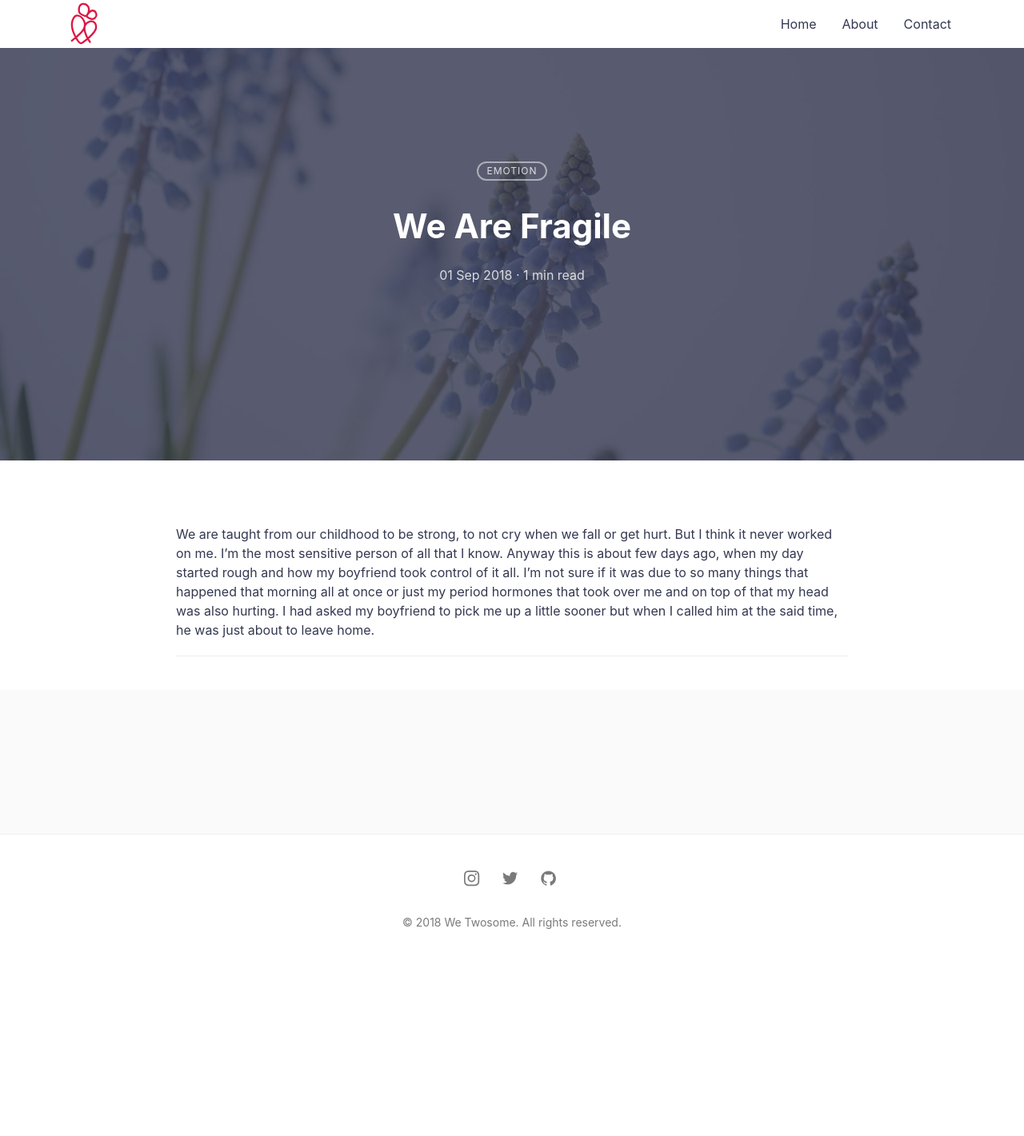
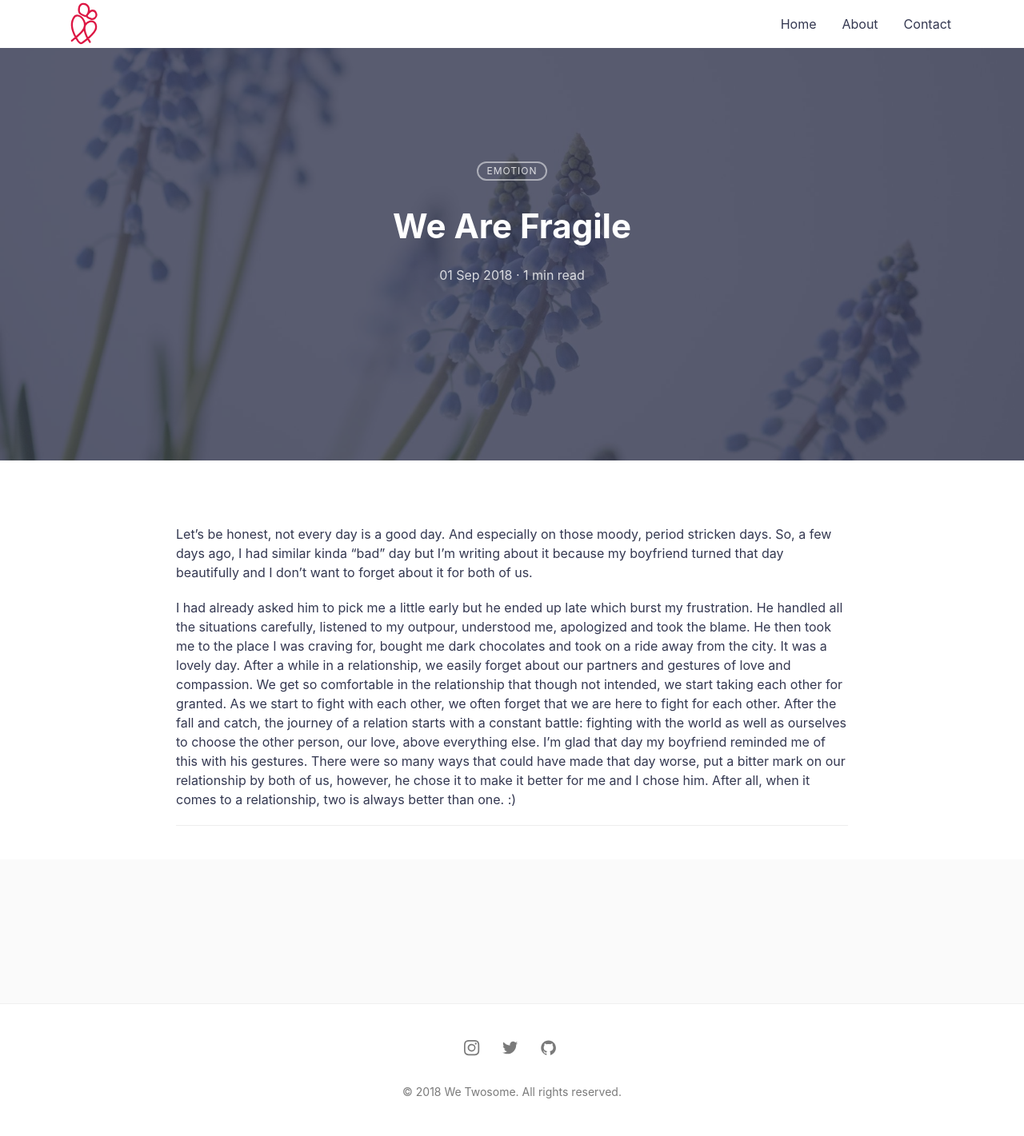
Before and after one commit to we-twosome/we-twosome.github.io, a Jekyll site: the page built from _posts/2018-09-01-we-are-fragile.md, in a window 1280 px wide. Shown: the whole page at 80% size. Built offline with Jekyll 4.4.1, drawn with Linux system fonts in a browser that asks for light colours; comment, search, counter and statistics services are not loaded; before the commit the page ends 1209 px from its top, so only the background shows below that.

Commit message:
Update 2018-09-01-we-are-fragile.md

```diff
--- a/_posts/2018-09-01-we-are-fragile.md
+++ b/_posts/2018-09-01-we-are-fragile.md
@@ -4,4 +4,6 @@ title: "We Are Fragile"
 featured-img: fragile
 categories: Emotion
 ---
-We are taught from our childhood to be strong, to not cry when we fall or get hurt. But I think it never worked on me. I'm the most sensitive person of all that I know. Anyway this is about few days ago, when my day started rough and how my boyfriend took control of it all. I'm not sure if it was due to so many things that happened that morning all at once or just my period hormones that took over me and on top of that my head was also hurting. I had asked my boyfriend to pick me up a little sooner but when I called him at the said time, he was just about to leave home.
+Let's be honest, not every day is a good day. And especially on those moody, period stricken days. So, a few days ago, I had similar kinda "bad" day but I'm writing about it because my boyfriend turned that day beautifully and I don't want to forget about it for both of us.
+
+I had already asked him to pick me a little early but he ended up late which burst my frustration. He handled all the situations carefully, listened to my outpour, understood me, apologized and took the blame. He then took me to the place I was craving for, bought me dark chocolates and took on a ride away from the city. It was a lovely day. After a while in a relationship, we easily forget about our partners and gestures of love and compassion. We get so comfortable in the relationship that though not intended, we start taking each other for granted. As we start to fight with each other, we often forget that we are here to fight for each other. After the fall and catch, the journey of a relation starts with a constant battle: fighting with the world as well as ourselves to choose the other person, our love, above everything else. I'm glad that day my boyfriend reminded me of this with his gestures. There were so many ways that could have made that day worse, put a bitter mark on our relationship by both of us, however, he chose it to make it better for me and I chose him. After all, when it comes to a relationship, two is always better than one. :)
```
